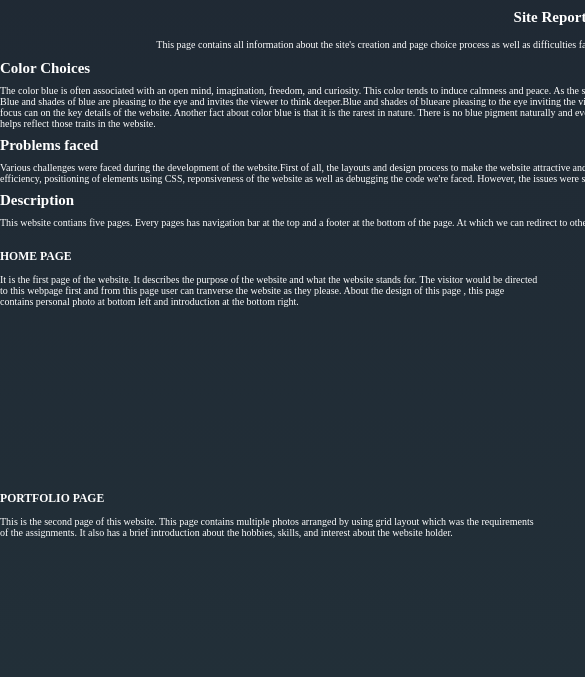
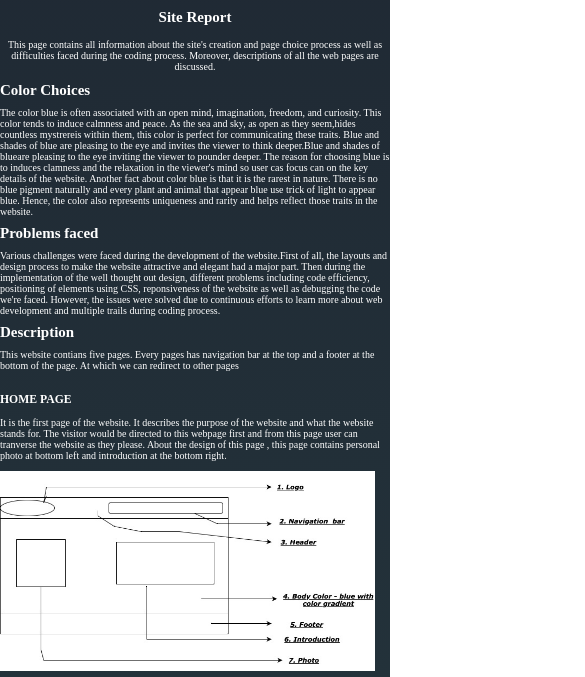
Before and after one commit to sneha-shrestha/CSY1018-Web-Development-Assignment-I-2023148-Sneha-Shrestha-Project--Report, a plain HTML site: page sitereport.html in a window 390 px wide. Shown: the part 167-844 px from the top of the page, 585 px wide, since content can reach past the window. Drawn offline with nearby package versions, Linux system fonts and the light colour scheme.

Commit message:
finally completed

```diff
--- a/css/report.css
+++ b/css/report.css
@@ -47,3 +47,25 @@ body {
 
 
 }
+@media only screen and (max-width: 500px){
+    .deo-main{
+        width: auto;
+
+    }
+    .parent_d{
+        flex-direction: column;
+    }
+    .parent_d_left{
+        width:auto;
+    }
+    .valii-h img{
+        width: 375px;
+        height:200px;
+
+    }
+    .parent_d_right img{
+        width: 375px;
+        height:200px;
+    }
+
+}
```
